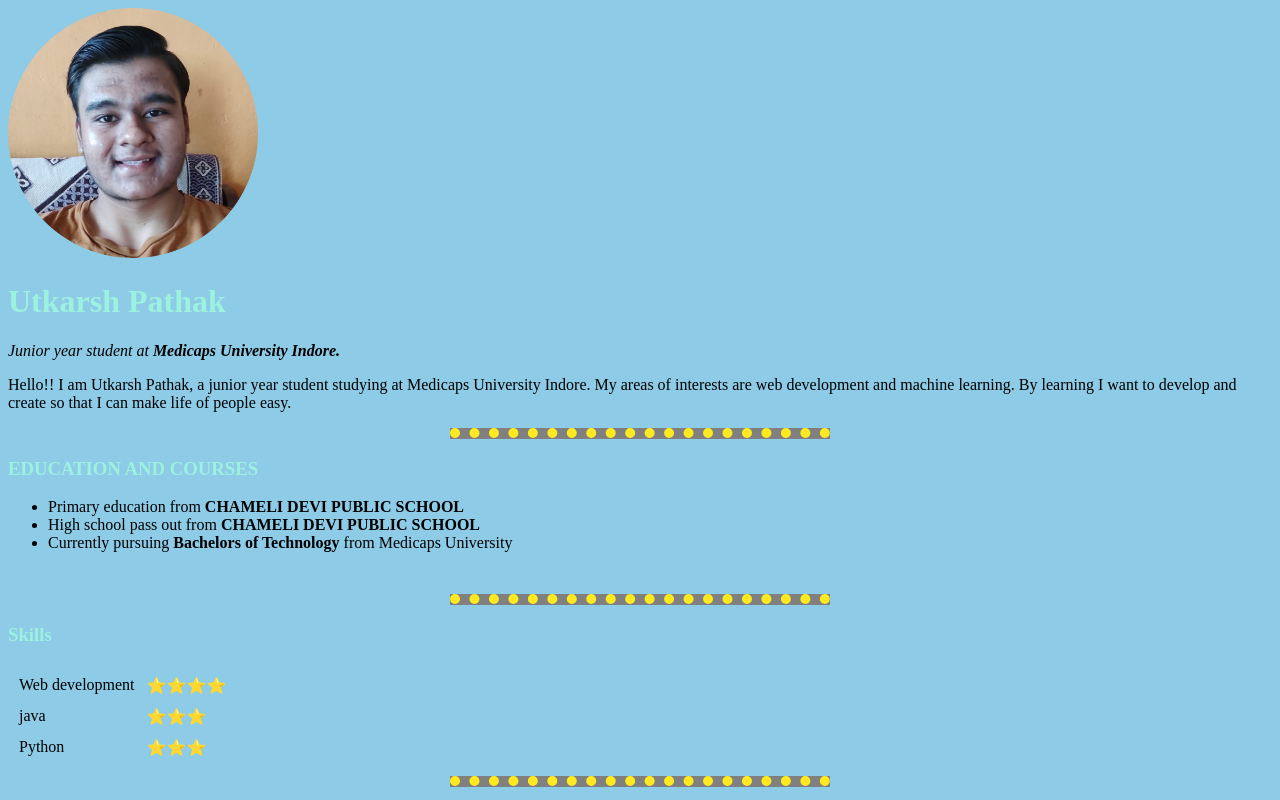
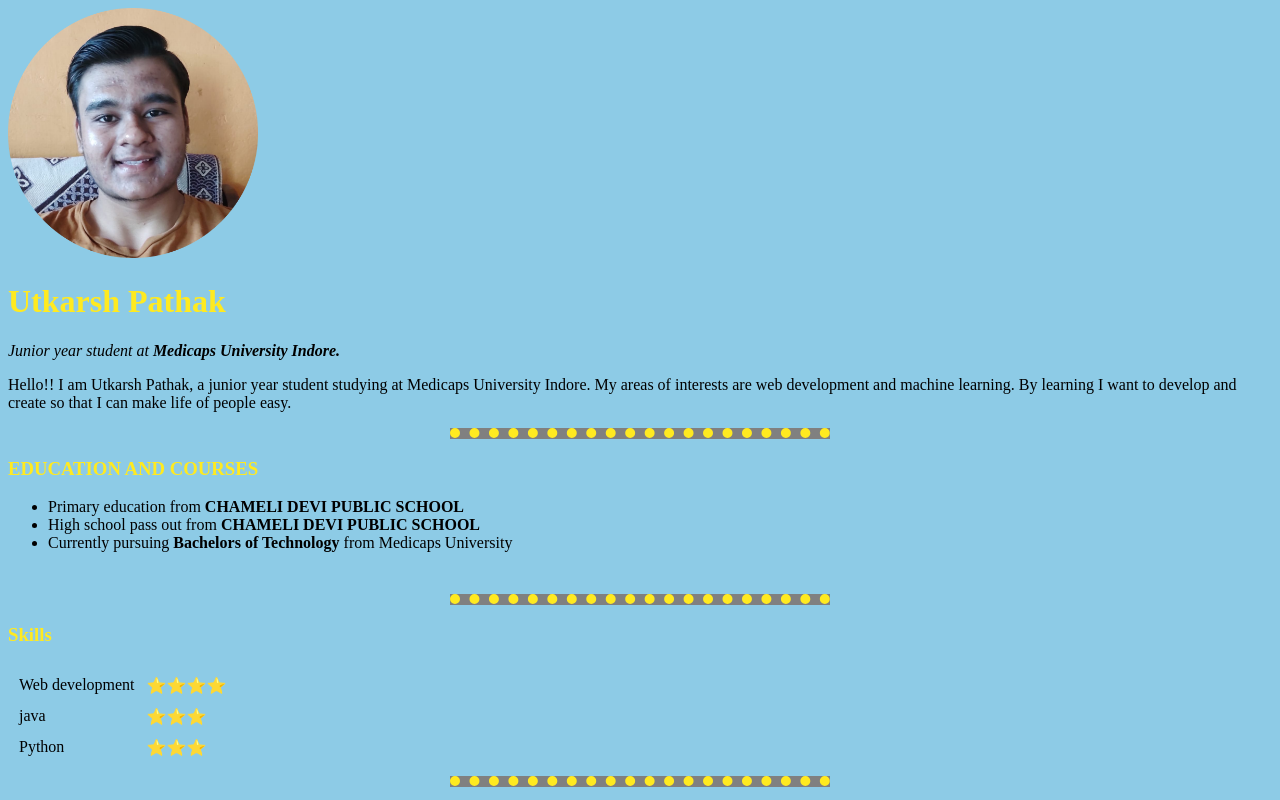
Before and after one commit to sushantsharma08/utkarsh-personal-site, a plain HTML site: page index.html in a window 1280 px wide. Shown: the top 800 px of the page. Drawn offline with Linux system fonts and the light colour scheme.

Commit message:
updated-style.css

```diff
--- a/css/style.css
+++ b/css/style.css
@@ -11,9 +11,9 @@ hr {
 }
 
 h1 {
-    color: #9DF1DF;
+    color: #FFEA20;
 }
 
 H3 {
-    color: #9DF1DF;
+    color: #FFEA20;
 }
```
